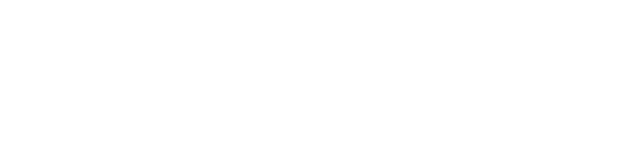
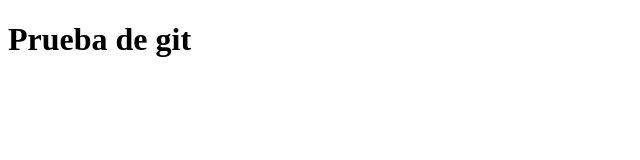
Before and after one commit to ZoeHAB/jsb29rt, a plain HTML site: page index.html in a window 1280 px wide. Shown: the whole page, without its empty margins (0-640 px from the left). Drawn offline with Linux system fonts and the light colour scheme.

Commit message:
añadido header

```diff
--- a/index.html
+++ b/index.html
@@ -6,5 +6,9 @@
     <meta name="viewport" content="width=device-width, initial-scale=1.0" />
     <title>Document</title>
   </head>
-  <body></body>
+  <body>
+    <header>
+      <h1>Prueba de git</h1>
+    </header>
+  </body>
 </html>
```
